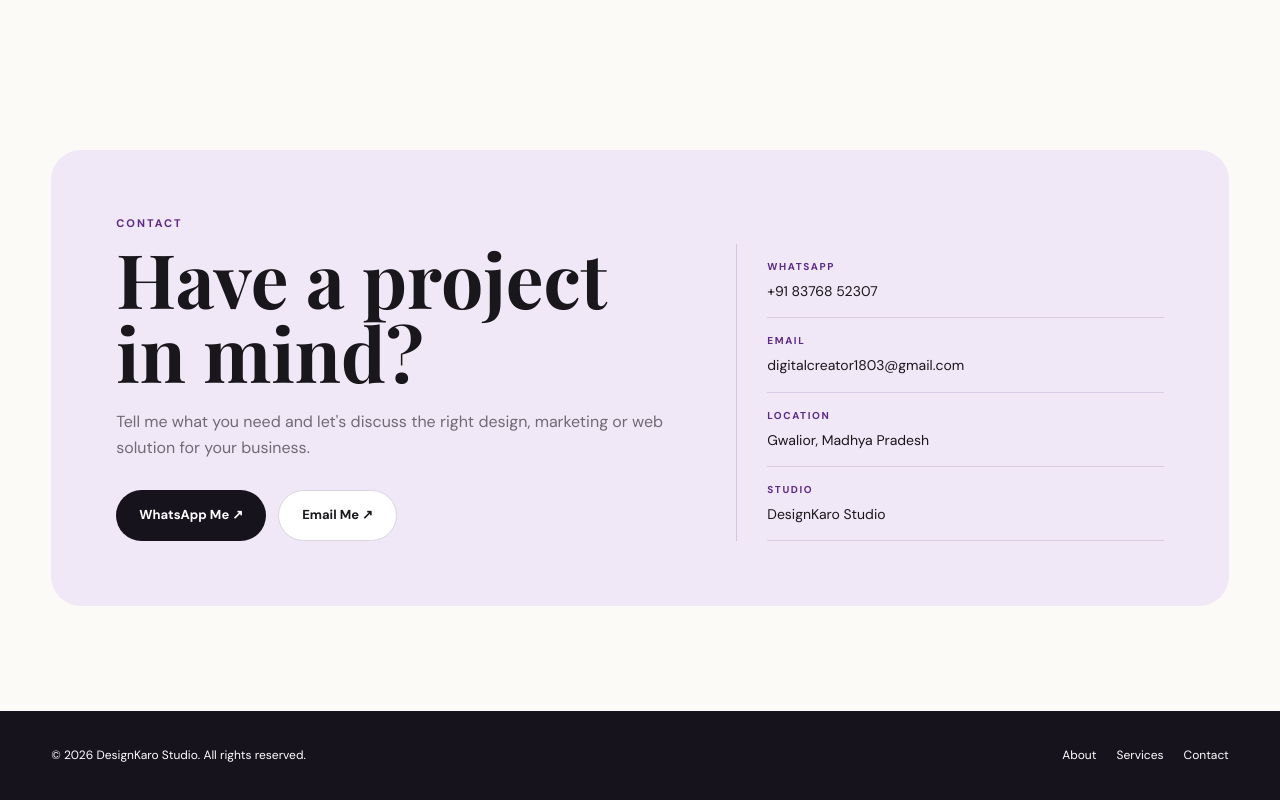
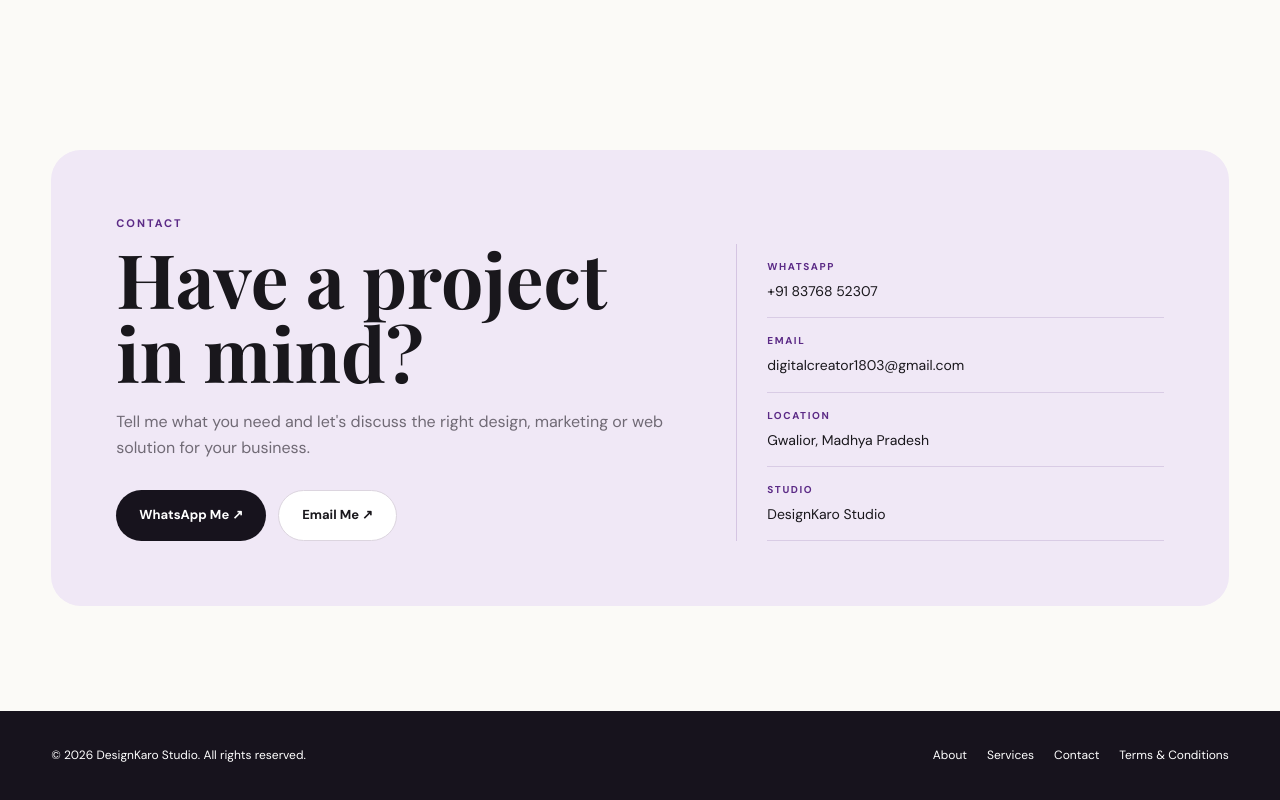
Before and after one commit to designkarostudio/designkaro, a plain HTML site: page index.html in a window 1280 px wide. Shown: the part 4597-5397 px from the top of the page. Drawn offline with nearby package versions, Linux system fonts and the light colour scheme.

Commit message:
Add Terms & Conditions link to index.html

```diff
--- a/index.html
+++ b/index.html
@@ -1700,6 +1700,10 @@ Services
 Contact
 </a>
 
+<a href="terms-and-conditions.html">
+Terms & Conditions
+</a>
+
 </div>
 
 
```
